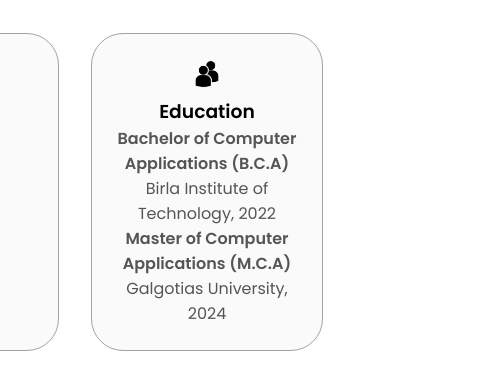
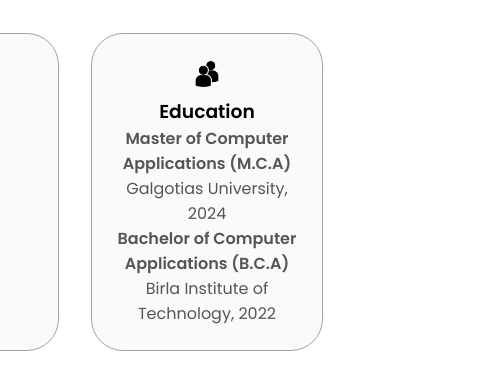
Before and after one commit to Ritulkr/Portfolio, a plain HTML site: page index.html in a window 1280 px wide. Shown: the part 1040-1416 px from the top of the page, 797-1280 px from the left. Drawn offline with Linux system fonts and the light colour scheme.

Commit message:
Update index.html

```diff
--- a/index.html
+++ b/index.html
@@ -90,10 +90,10 @@
             <img src="./assets/education_light.png" src-light="./assets/education_light.png"
               src-dark="./assets/education_dark.png" alt="Education icon" class="icon" />
             <h3>Education</h3>
-            <p><strong>Bachelor of Computer Applications (B.C.A)</strong>
+            <p><strong>Master of Computer Applications (M.C.A)</strong>
+              <br />Galgotias University, 2024
+              <br /><strong>Bachelor of Computer Applications (B.C.A)</strong>
               <br />Birla Institute of Technology, 2022
-              <br /><strong>Master of Computer Applications (M.C.A)</strong>
-              <br />Galgotias University, 2024
             </p>
 
           </div>
```
